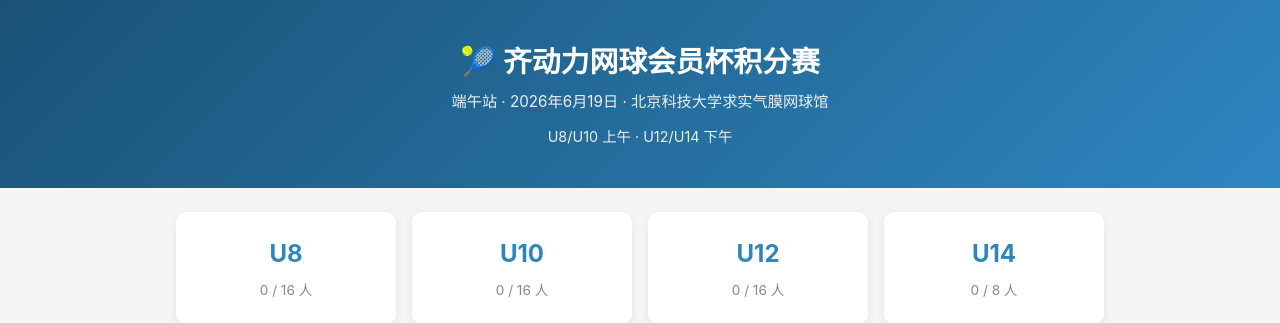
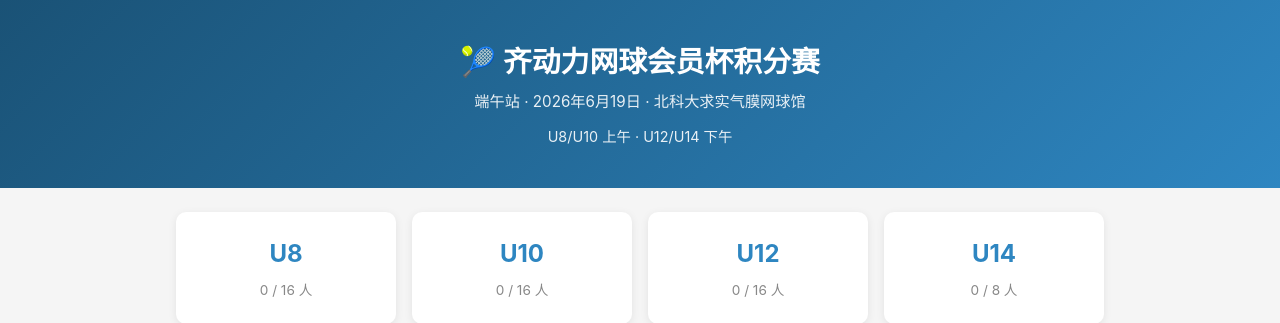
Before and after one commit to Richardpangster/tennis-tournament, a FastAPI app: page /public in a window 1280 px wide. Shown: the top 323 px of the page. Run offline with FastAPI, Linux system fonts and the light colour scheme; data that the repository does not hold is empty.

Commit message:
fix: 公开页地址缩写为北科大求实气膜网球馆

```diff
--- a/templates/public/index.html
+++ b/templates/public/index.html
@@ -40,7 +40,7 @@
 
 <div class="hero">
   <h1>🎾 齐动力网球会员杯积分赛</h1>
-  <p>端午站 · 2026年6月19日 · 北京科技大学求实气膜网球馆</p>
+  <p>端午站 · 2026年6月19日 · 北科大求实气膜网球馆</p>
   <p style="margin-top:12px;font-size:0.9rem">U8/U10 上午 · U12/U14 下午</p>
 </div>
 
```
